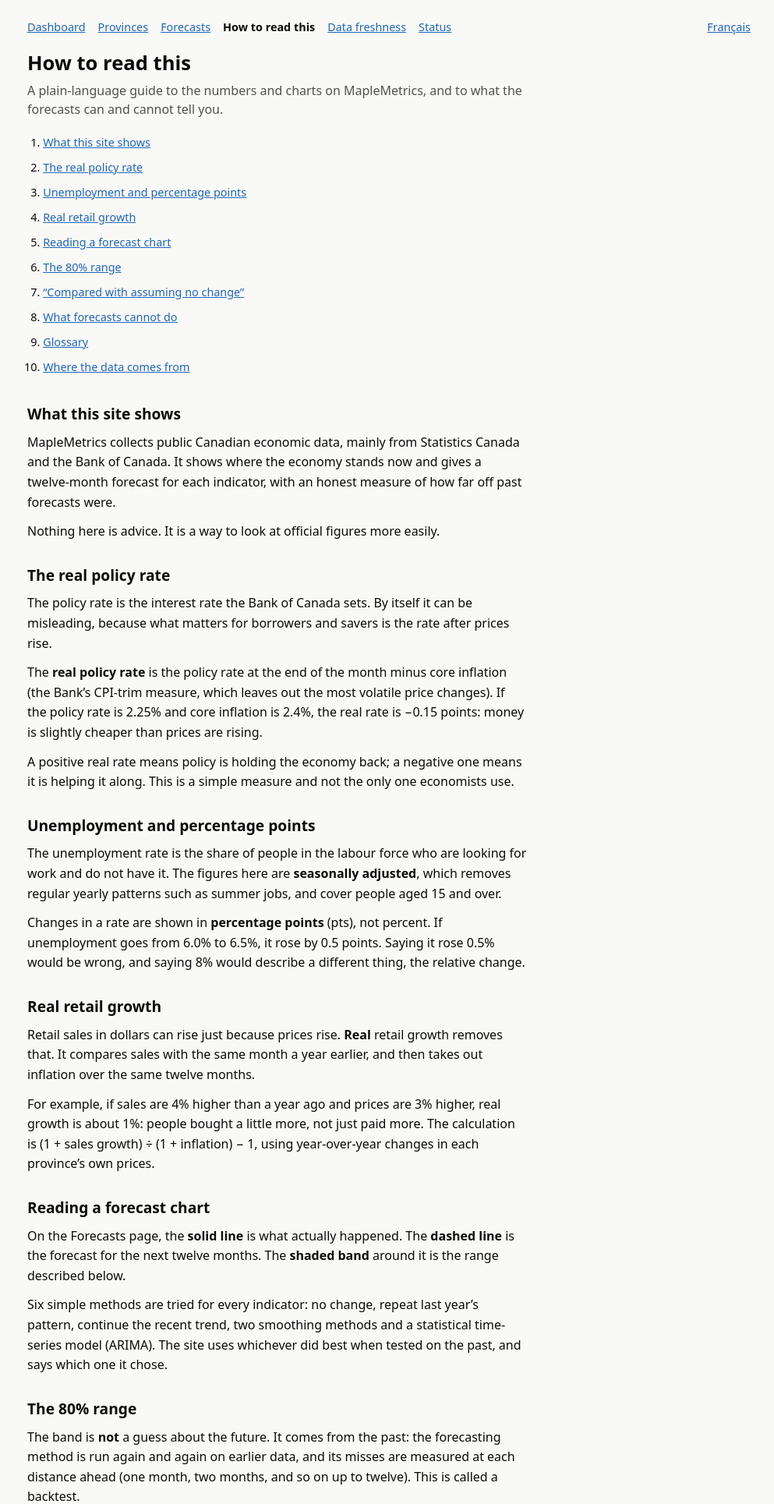
After one commit to omarfaruqe/maplemetrics, a Django app: page /guide/ in a window 1280 px wide. The commit adds this page. Shown: the top 1929 px of the page at 78% size, without its empty margins (141-1134 px from the left). Run offline with Django 5.2, Linux system fonts and the light colour scheme; parts of the project's set-up code (start-up, migrations or seed data) failed here and were passed over.

Commit message:
Add a bilingual reading guide for the data and forecasts

```diff
--- a/apps/analytics/templates/analytics/base.html
+++ b/apps/analytics/templates/analytics/base.html
@@ -88,6 +88,15 @@
     .site-footer { margin-top: 32px; padding-top: 16px; border-top: 1px solid var(--grid);
                    color: var(--muted); font-size: 0.85rem; max-width: 80ch; }
     .site-footer p { margin: 0 0 8px; }
+    .toc { max-width: 70ch; margin: 0 0 24px; }
+    .toc ol { margin: 8px 0 0; padding-left: 1.4em; }
+    .toc li { padding: 4px 0; }
+    .toc a { display: inline-block; min-height: 24px; }
+    .prose { max-width: 70ch; line-height: 1.6; }
+    .prose h2 { margin: 28px 0 8px; font-size: 1.2rem; }
+    .prose p, .prose ul, .prose dl { margin: 0 0 12px; }
+    .prose dt { font-weight: 600; margin-top: 10px; }
+    .prose dd { margin: 2px 0 0 0; color: var(--muted); }
     .badge { font-weight: 600; }
     .badge.ok { color: var(--ok); }
     .badge.warn { color: var(--warn); }
@@ -110,6 +119,7 @@
       <a href="{% url 'analytics:dashboard' %}"{% if active == 'dashboard' %} aria-current="page"{% endif %}>{% trans "Dashboard" %}</a>
       <a href="{% url 'analytics:provinces' %}"{% if active == 'provinces' %} aria-current="page"{% endif %}>{% trans "Provinces" %}</a>
       <a href="{% url 'forecasting:forecasts' %}"{% if active == 'forecasts' %} aria-current="page"{% endif %}>{% trans "Forecasts" %}</a>
+      <a href="{% url 'core:guide' %}"{% if active == 'guide' %} aria-current="page"{% endif %}>{% trans "How to read this" %}</a>
       <a href="{% url 'core:freshness' %}">{% trans "Data freshness" %}</a>
       <a href="{% url 'core:status' %}"{% if active == 'status' %} aria-current="page"{% endif %}>{% trans "Status" %}</a>
       <form class="lang" action="{% url 'set_language' %}" method="post">{% csrf_token %}
--- /dev/null
+++ b/apps/core/templates/core/guide.en.html
@@ -0,0 +1,98 @@
+{% extends "analytics/base.html" %}{% load i18n %}
+{% block title %}{% trans "How to read this" %}{% endblock %}
+{% block content %}
+    <h1>{% trans "How to read this" %}</h1>
+    <p class="lead">A plain-language guide to the numbers and charts on MapleMetrics, and to what the forecasts can and cannot tell you.</p>
+
+    <nav class="toc" aria-label="{% trans 'On this page' %}">
+      <ol>
+        <li><a href="#what-is-this">What this site shows</a></li>
+        <li><a href="#real-rate">The real policy rate</a></li>
+        <li><a href="#unemployment">Unemployment and percentage points</a></li>
+        <li><a href="#real-retail">Real retail growth</a></li>
+        <li><a href="#forecasts">Reading a forecast chart</a></li>
+        <li><a href="#range">The {{ level }}% range</a></li>
+        <li><a href="#vs-naive">“Compared with assuming no change”</a></li>
+        <li><a href="#limits">What forecasts cannot do</a></li>
+        <li><a href="#glossary">Glossary</a></li>
+        <li><a href="#sources">Where the data comes from</a></li>
+      </ol>
+    </nav>
+
+    <div class="prose">
+    <section aria-labelledby="what-is-this">
+      <h2 id="what-is-this">What this site shows</h2>
+      <p>MapleMetrics collects public Canadian economic data, mainly from Statistics Canada and the Bank of Canada. It shows where the economy stands now and gives a twelve-month forecast for each indicator, with an honest measure of how far off past forecasts were.</p>
+      <p>Nothing here is advice. It is a way to look at official figures more easily.</p>
+    </section>
+
+    <section aria-labelledby="real-rate">
+      <h2 id="real-rate">The real policy rate</h2>
+      <p>The policy rate is the interest rate the Bank of Canada sets. By itself it can be misleading, because what matters for borrowers and savers is the rate after prices rise.</p>
+      <p>The <strong>real policy rate</strong> is the policy rate at the end of the month minus core inflation (the Bank’s CPI-trim measure, which leaves out the most volatile price changes). If the policy rate is 2.25% and core inflation is 2.4%, the real rate is −0.15 points: money is slightly cheaper than prices are rising.</p>
+      <p>A positive real rate means policy is holding the economy back; a negative one means it is helping it along. This is a simple measure and not the only one economists use.</p>
+    </section>
+
+    <section aria-labelledby="unemployment">
+      <h2 id="unemployment">Unemployment and percentage points</h2>
+      <p>The unemployment rate is the share of people in the labour force who are looking for work and do not have it. The figures here are <strong>seasonally adjusted</strong>, which removes regular yearly patterns such as summer jobs, and cover people aged 15 and over.</p>
+      <p>Changes in a rate are shown in <strong>percentage points</strong> (pts), not percent. If unemployment goes from 6.0% to 6.5%, it rose by 0.5 points. Saying it rose 0.5% would be wrong, and saying 8% would describe a different thing, the relative change.</p>
+    </section>
+
+    <section aria-labelledby="real-retail">
+      <h2 id="real-retail">Real retail growth</h2>
+      <p>Retail sales in dollars can rise just because prices rise. <strong>Real</strong> retail growth removes that. It compares sales with the same month a year earlier, and then takes out inflation over the same twelve months.</p>
+      <p>For example, if sales are 4% higher than a year ago and prices are 3% higher, real growth is about 1%: people bought a little more, not just paid more. The calculation is (1 + sales growth) ÷ (1 + inflation) − 1, using year-over-year changes in each province’s own prices.</p>
+    </section>
+
+    <section aria-labelledby="forecasts">
+      <h2 id="forecasts">Reading a forecast chart</h2>
+      <p>On the Forecasts page, the <strong>solid line</strong> is what actually happened. The <strong>dashed line</strong> is the forecast for the next twelve months. The <strong>shaded band</strong> around it is the range described below.</p>
+      <p>Six simple methods are tried for every indicator: no change, repeat last year’s pattern, continue the recent trend, two smoothing methods and a statistical time-series model (ARIMA). The site uses whichever did best when tested on the past, and says which one it chose.</p>
+    </section>
+
+    <section aria-labelledby="range">
+      <h2 id="range">The {{ level }}% range</h2>
+      <p>The band is <strong>not</strong> a guess about the future. It comes from the past: the forecasting method is run again and again on earlier data, and its misses are measured at each distance ahead (one month, two months, and so on up to twelve). This is called a backtest.</p>
+      <p>The band’s width at each horizon is the size of miss that {{ level }}% of past forecasts stayed within. So, roughly, four times out of five a past forecast landed inside a band like this one. The band never gets narrower further ahead, it is the same size above and below, and it is not allowed to go below zero.</p>
+      <p>This means the range can be wrong when the economy behaves in a way it has not before.</p>
+    </section>
+
+    <section aria-labelledby="vs-naive">
+      <h2 id="vs-naive">“Compared with assuming no change”</h2>
+      <p>The simplest forecast is to assume nothing changes: next year will look like today. A forecasting method is only worth using if it beats that.</p>
+      <p>The site compares the chosen method’s past errors with the errors of “no change” on the same dates. A ratio of 0.8 means the method’s errors were 20% smaller. If the method is within {{ edge }}% of “no change”, the site says it is <strong>not meaningfully better</strong>, and you should treat the forecast as little more than the latest value.</p>
+      <p>Many economic series are genuinely hard to forecast, so seeing “no better than no change” is common and honest.</p>
+    </section>
+
+    <section aria-labelledby="limits">
+      <h2 id="limits">What forecasts cannot do</h2>
+      <ul>
+        <li>They cannot anticipate shocks such as a pandemic, a trade dispute or a sudden policy change.</li>
+        <li>They use only the indicator’s own history, with no information about the news, the weather or politics.</li>
+        <li>Official figures are revised, and later numbers can differ from the first release.</li>
+        <li>Small provinces have noisier data, so their forecasts and ranges are less reliable.</li>
+      </ul>
+      <p>Use the forecasts to see what continuing the past would look like, not as a prediction of what will happen.</p>
+    </section>
+
+    <section aria-labelledby="glossary">
+      <h2 id="glossary">Glossary</h2>
+      <dl>
+        <dt>Policy rate</dt><dd>The Bank of Canada’s target for the overnight interest rate.</dd>
+        <dt>Core inflation (CPI-trim)</dt><dd>Inflation with the most extreme price changes removed, so it shows the underlying trend.</dd>
+        <dt>Real rate</dt><dd>An interest rate minus inflation.</dd>
+        <dt>Seasonally adjusted</dt><dd>Data with regular yearly patterns removed.</dd>
+        <dt>Percentage point (pt)</dt><dd>The difference between two percentages.</dd>
+        <dt>Year over year</dt><dd>A comparison with the same month one year earlier.</dd>
+        <dt>Backtest</dt><dd>Running a forecasting method on past data to see how wrong it would have been.</dd>
+        <dt>Horizon</dt><dd>How far ahead a forecast looks, in months.</dd>
+      </dl>
+    </section>
+
+    <section aria-labelledby="sources">
+      <h2 id="sources">Where the data comes from</h2>
+      <p>Unemployment, consumer prices and retail sales come from Statistics Canada. The policy rate comes from the Bank of Canada. Both are published under open government licences; the footer of every page links to the terms. The <a href="{% url 'core:freshness' %}">data freshness</a> page shows when each series was last updated, and the <a href="{% url 'core:status' %}">status</a> page shows whether the system is working.</p>
+    </section>
+    </div>
+{% endblock %}
--- a/apps/core/urls.py
+++ b/apps/core/urls.py
@@ -8,6 +8,7 @@ urlpatterns = [
     path("", views.home, name="home"),
     path("health/", views.health, name="health"),
     path("freshness/", views.freshness, name="freshness"),
+    path("guide/", views.guide, name="guide"),
     path("status/", views.status, name="status"),
     path("status.json", views.status_json, name="status_json"),
 ]
--- a/apps/core/views.py
+++ b/apps/core/views.py
@@ -2,9 +2,11 @@ from django.db import connection
 from django.http import HttpRequest, HttpResponse, JsonResponse
 from django.shortcuts import redirect, render
 from django.urls import reverse
-from django.utils import timezone
+from django.utils import timezone, translation
 from django.views.decorators.cache import never_cache
 
+from apps.forecasting.service import DEFAULT_LEVEL
+from apps.forecasting.views import NO_EDGE
 from apps.warehouse.freshness import freshness_report
 
 from .status import snapshot
@@ -57,3 +59,14 @@ def status_json(request: HttpRequest) -> JsonResponse:
         "checks": {check.key: {"status": check.status, **check.data} for check in state["checks"]},
     }
     return JsonResponse(body, status=503 if state["overall"] == "down" else 200)
+
+
+def guide(request: HttpRequest) -> HttpResponse:
+    """A plain-language reading guide, written separately in each language."""
+    language = "fr" if translation.get_language().startswith("fr") else "en"
+    context = {
+        "active": "guide",
+        "level": round(DEFAULT_LEVEL * 100),
+        "edge": round((1 - NO_EDGE) * 100),
+    }
+    return render(request, f"core/guide.{language}.html", context)
--- a/apps/forecasting/service.py
+++ b/apps/forecasting/service.py
@@ -19,6 +19,9 @@ from .targets import TARGETS, load_series
 
 class ForecastError(ValueError):
     """A series cannot be forecast (no data, too short, or the method failed)."""
+
+
+DEFAULT_LEVEL = 0.8
 
 
 @dataclass(frozen=True)
@@ -56,7 +59,7 @@ def build_forecast(
     step: int = 2,
     min_train: int = 60,
     max_train: int = 240,
-    level: float = 0.8,
+    level: float = DEFAULT_LEVEL,
 ) -> ForecastResult:
     """Backtest the chosen method, then forecast ``horizon`` months past the latest data."""
     target = TARGETS[code]
--- a/apps/forecasting/templates/forecasting/forecasts.html
+++ b/apps/forecasting/templates/forecasting/forecasts.html
@@ -2,7 +2,7 @@
 {% block title %}{% trans "Forecasts" %}{% endblock %}
 {% block content %}
     <h1>{% trans "Forecasts" %}</h1>
-    <p class="lead">{% trans "Twelve-month forecasts with the range that past forecasts of the same method stayed within." %}</p>
+    <p class="lead">{% trans "Twelve-month forecasts with the range that past forecasts of the same method stayed within." %} <a href="{% url 'core:guide' %}">{% trans "How to read this forecast" %}</a>.</p>
 
     {% if not has_data %}
       <p class="card">{% trans "No forecasts yet. Run the forecast command first." %}</p>
```
Also changed, not shown: apps/core/templates/core/guide.fr.html (added, +98 -0 lines), apps/core/tests/site_pages.py (+1 -0 lines), apps/core/tests/test_accessibility.py (+2 -1 lines), apps/core/tests/test_guide.py (added, +81 -0 lines), docs/project/backlog.md (+1 -1 lines), CHANGELOG.md, README.md, locale/fr/LC_MESSAGES/django.po, 1 other file.
